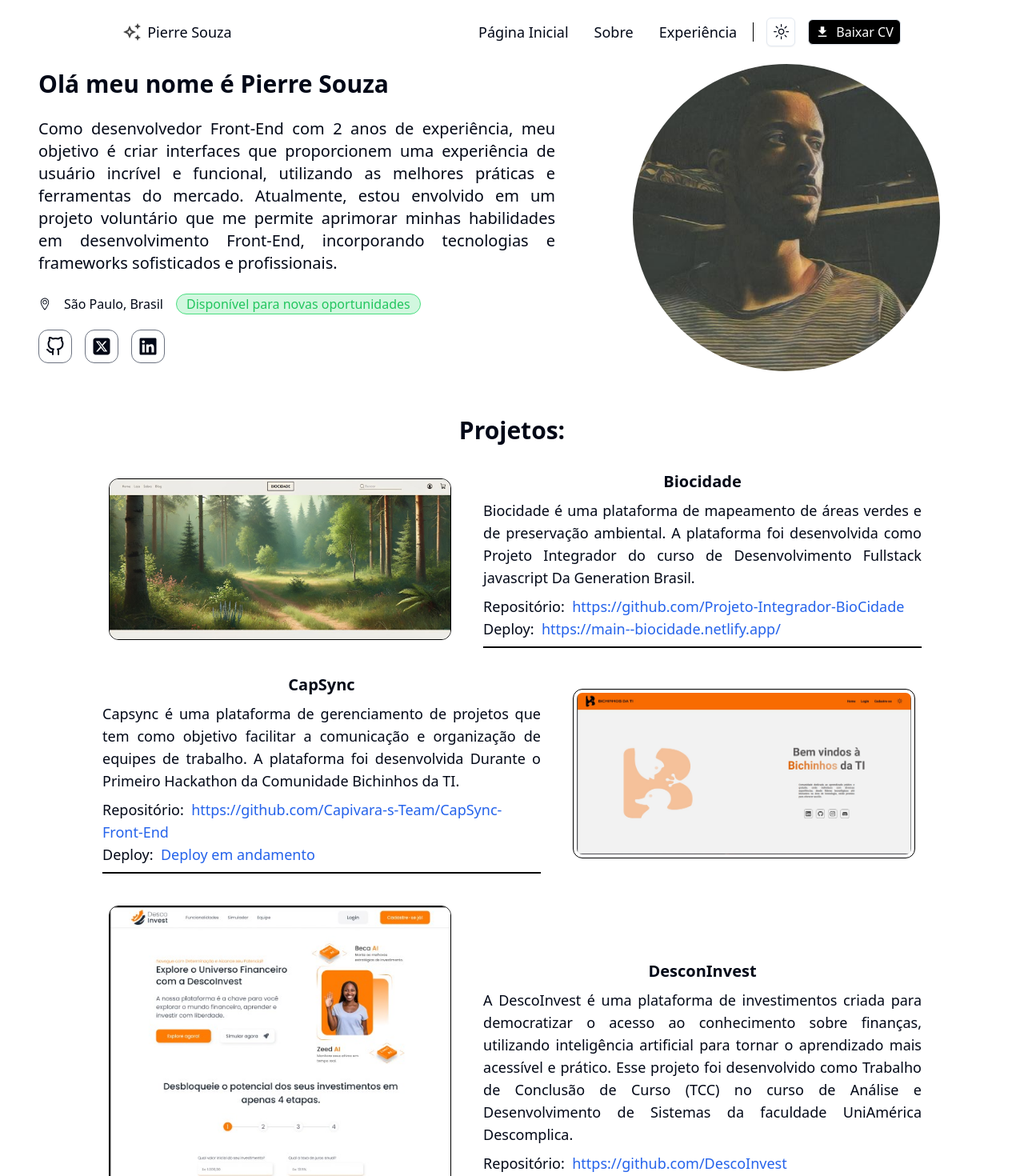
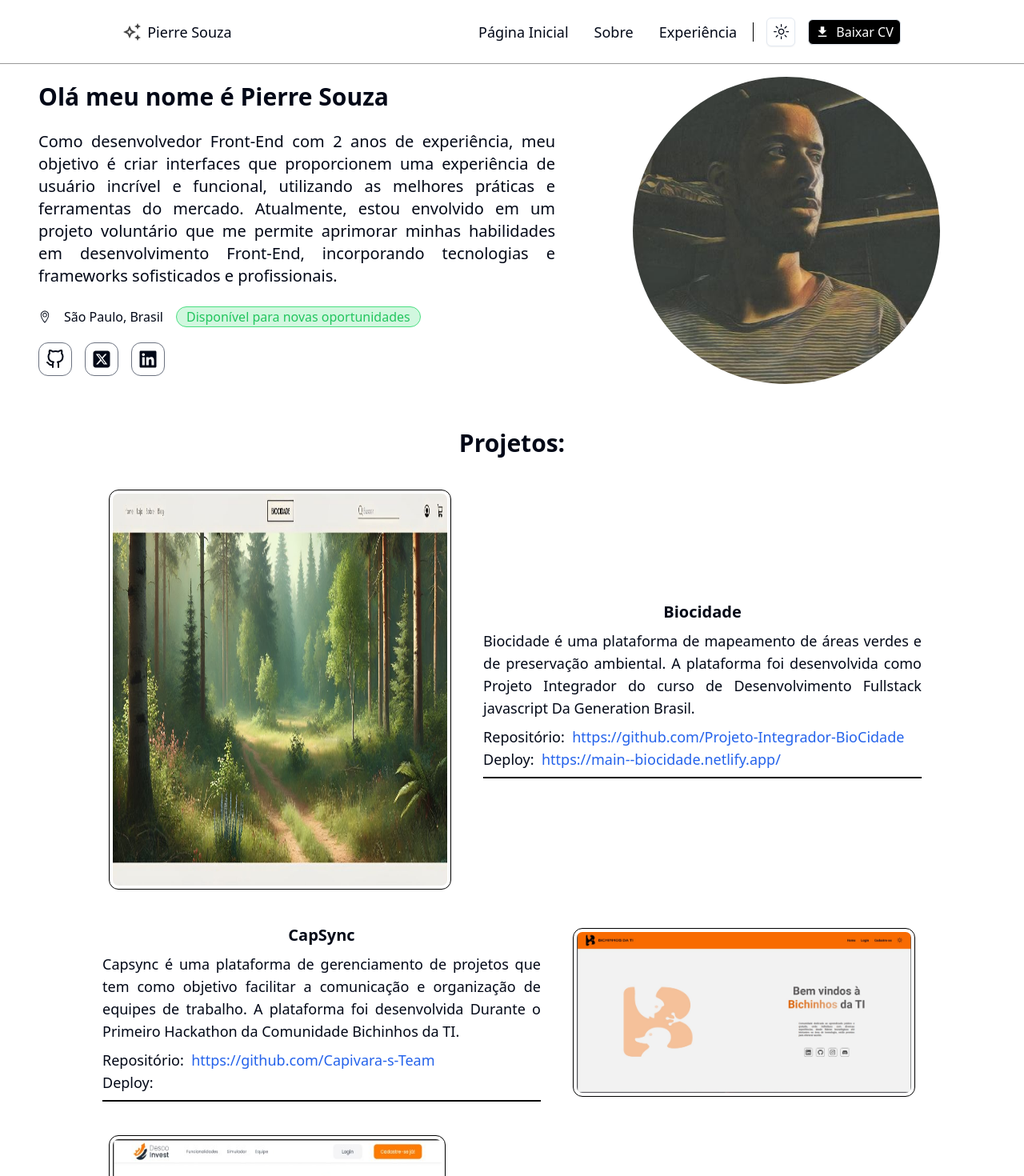
Before and after one commit to pierresouza/Portifolio, a Next.js app: page / in a window 1280 px wide. Shown: the top 1470 px of the page at 80% size. Built offline with nearby package versions, Linux system fonts and the light colour scheme.

Commit message:
chore: fix link from repos and apply style to organize code

```diff
--- a/app/mockProjects.ts
+++ b/app/mockProjects.ts
@@ -26,8 +26,8 @@ export const ProjectsMock: Projects = {
       name: "Biocidade",
     },
     {
-      repoURL: "https://github.com/Capivara-s-Team/CapSync-Front-End",
-      deployURL: "Deploy em andamento",
+      repoURL: "https://github.com/Capivara-s-Team",
+      deployURL: "",
       image: CapSyncLogo,
       description:
         "Capsync é uma plataforma de gerenciamento de projetos que tem como objetivo facilitar a comunicação e organização de equipes de trabalho. A plataforma foi desenvolvida Durante o Primeiro Hackathon da Comunidade Bichinhos da TI.",
@@ -35,7 +35,7 @@ export const ProjectsMock: Projects = {
     },
     {
       repoURL: "https://github.com/DescoInvest",
-      deployURL: "Deploy em andamento",
+      deployURL: "",
       image: DescoInvest,
       description:
         "A DescoInvest é uma plataforma de investimentos criada para democratizar o acesso ao conhecimento sobre finanças, utilizando inteligência artificial para tornar o aprendizado mais acessível e prático. Esse projeto foi desenvolvido como Trabalho de Conclusão de Curso (TCC) no curso de Análise e Desenvolvimento de Sistemas da faculdade UniAmérica Descomplica.",
--- a/app/page.tsx
+++ b/app/page.tsx
@@ -91,7 +91,7 @@ export default function Home() {
               <div className="relative h-56 w-56 sm:h-64 sm:w-64 md:h-72 md:w-72 lg:h-80 lg:w-80 xl:h-96 xl:w-96">
                 <Image
                   src={Profilephoto}
-                  alt="Profile photo"
+                  alt="foto de perfil"
                   className="rounded-full"
                   layout="fill"
                   objectFit="cover"
@@ -116,7 +116,7 @@ export default function Home() {
                   <Image
                     src={project.image}
                     alt={project.name}
-                    className="h-auto w-full max-w-[500px] rounded-xl border border-black"
+                    className="h-[500px] w-full max-w-[500px] rounded-xl border border-black p-1 dark:border-white"
                     objectFit="cover"
                     quality={100}
                   />
@@ -194,7 +194,7 @@ export default function Home() {
                   <Image
                     src={project.image}
                     alt={project.name}
-                    className="h-auto w-full max-w-[500px] rounded-xl border border-black p-1"
+                    className="h-auto w-full max-w-[500px] rounded-xl border border-black p-1 dark:border-white"
                     objectFit="cover"
                     quality={100}
                   />
--- a/components/header.tsx
+++ b/components/header.tsx
@@ -17,7 +17,7 @@ import {
 
 const Header = () => {
   return (
-    <header className="flex h-[10vh] items-center justify-evenly md:justify-around">
+    <header className="mb-4 flex h-[10vh] items-center justify-evenly border-b border-black/40 dark:border-white/40 md:justify-around">
       <div className="md:hidden">
         <DropdownMenu>
           <DropdownMenuTrigger asChild>
```
